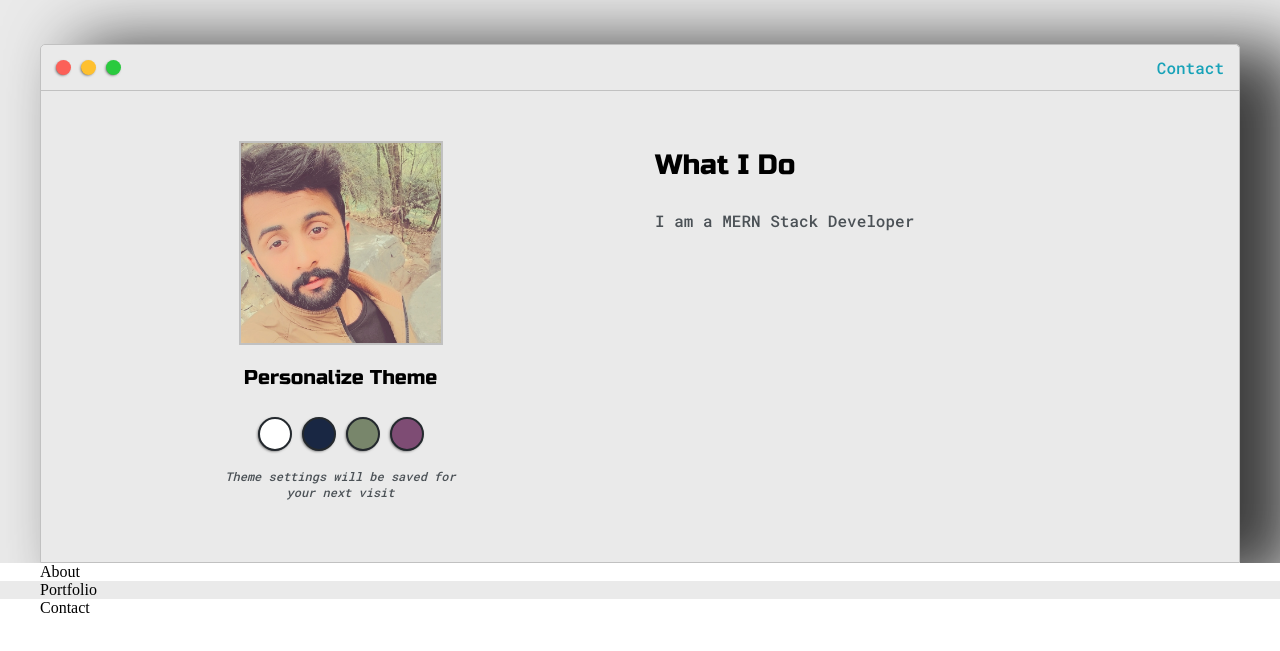
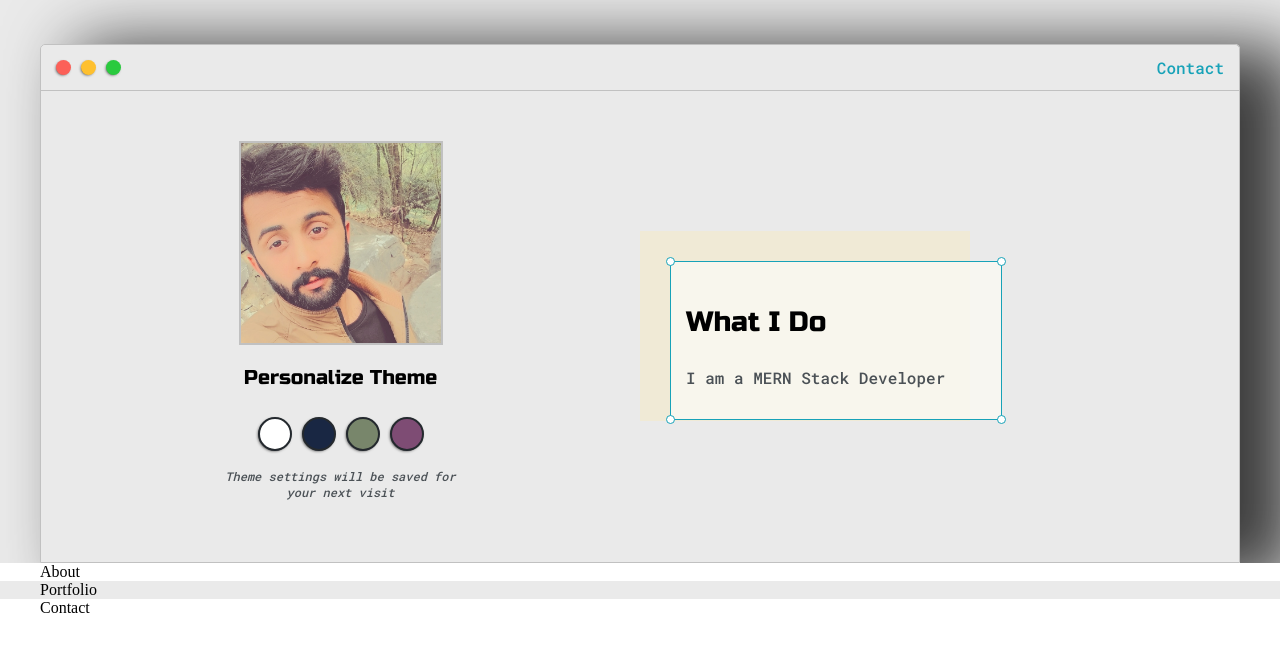
Before and after one commit to sanwalkhan/portfolio-website, a plain HTML site: page index.html in a window 1280 px wide. Shown: the part 117-768 px from the top of the page. Drawn offline with Linux system fonts and the light colour scheme.

Commit message:
home section
Hone

```diff
--- a/default.css
+++ b/default.css
@@ -10,8 +10,9 @@
 
     --themedotborder : #24292e;
 
-    --previewbg: rgb(251, 249. 243 , 0.8);
+    --previewbg: rgb(251, 249, 243, 0.8);
 
+    --previewshadow: #f0ead6;
 }
 html , body {
     padding: 0;
@@ -219,22 +220,60 @@ h6 {font-size: 16px;}
 
 .right-column {
     grid-area: right-column;
+    display: grid;
+    align-content: center;
 
+    padding-top: 50px;
+    padding-bottom: 50px;
+
+}
+
+
+.previewshadow {
+    background-color: var(--previewshadow);
+    width: 300px;
+    height: 160px;
+    padding-left: 30px;
+    padding-top: 30px;
 }
 
 #preview{
     width: 300px;
-    border: 1.5 solid #17a2b8;
+    border: 1.5px solid #17a2b8;
     background-color: var(--previewbg);
     padding: 15px;
+    position: relative;
 }
 
 
 .corner {
     width: 7px;
     height: 7px;
-    border: 1.5 solid #17a2b8;
+    border: 1.5px solid #17a2b8;
     border-radius: 50%;
+    background-color: #fff;
+    position: absolute;
+
+}
+
+#cornertl{
+    top: -5px;
+    left: -5px;
+}
+
+#cornertr {
+    top: -5px;
+    right: -5px;
+}
+
+#cornerbr {
+    bottom: -5px;
+    right: -5px;
+}
+
+#cornerbl {
+    bottom: -5px;
+    left: -5px;
 }
 
 @media screen and (max-width : 1200px){
@@ -243,3 +282,19 @@ h6 {font-size: 16px;}
 
     }
 }
+
+
+@media screen and (max-width : 800px){
+    .intro-wrapper {
+        grid-template-columns: 1fr;
+        grid-template-areas:
+        'nav-wrapper'
+        'left-column '
+        'right-column '
+        ;
+    }
+
+    .right-column{
+        justify-content: center;
+    }
+}
--- a/index.html
+++ b/index.html
@@ -49,6 +49,8 @@
                 </div>
 
                 <div class="right-column">
+
+                    <div class="previewshadow">
                         <div id="preview">
                             <div id="cornertl" class="corner">
 
@@ -69,6 +71,8 @@
 
                             </div>
                         </div>
+                    </div>
+
                 </div>
             </div>
 
```
Lines whose indentation alone changed are shown as unchanged.
